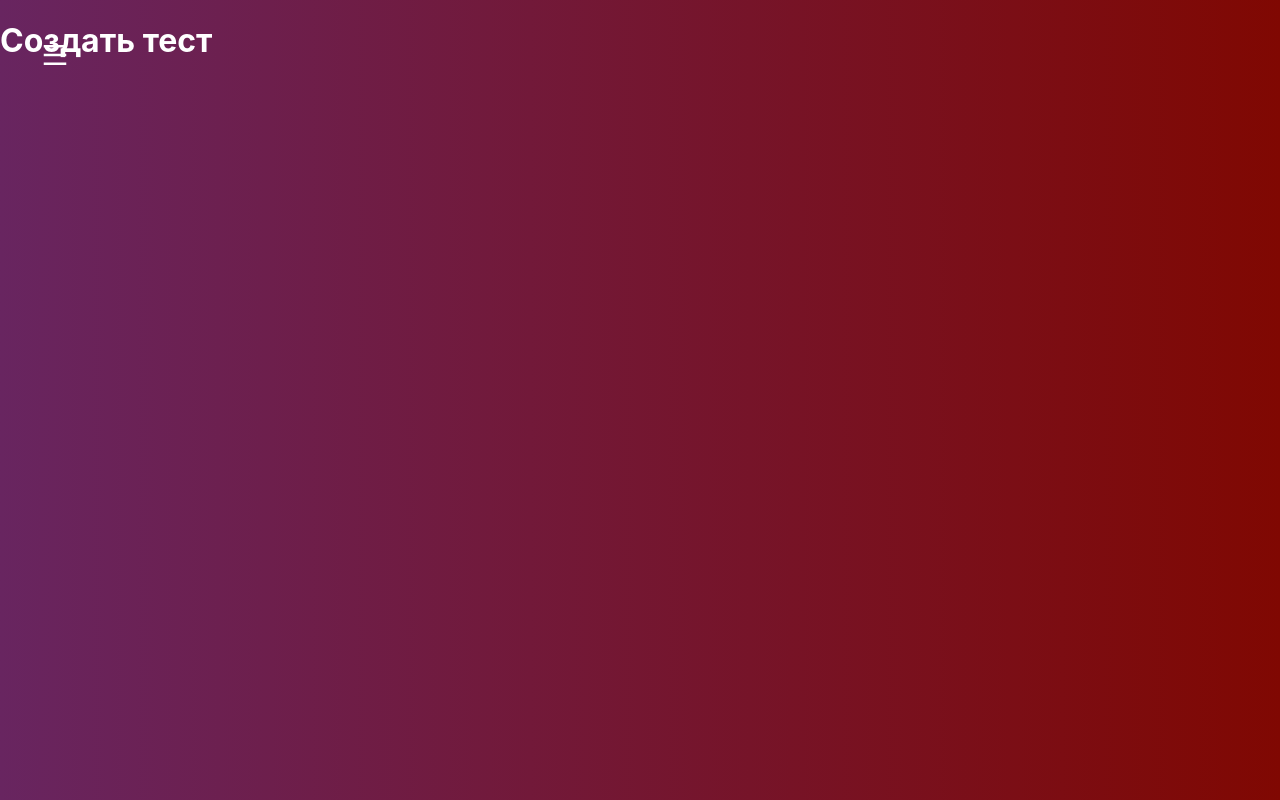
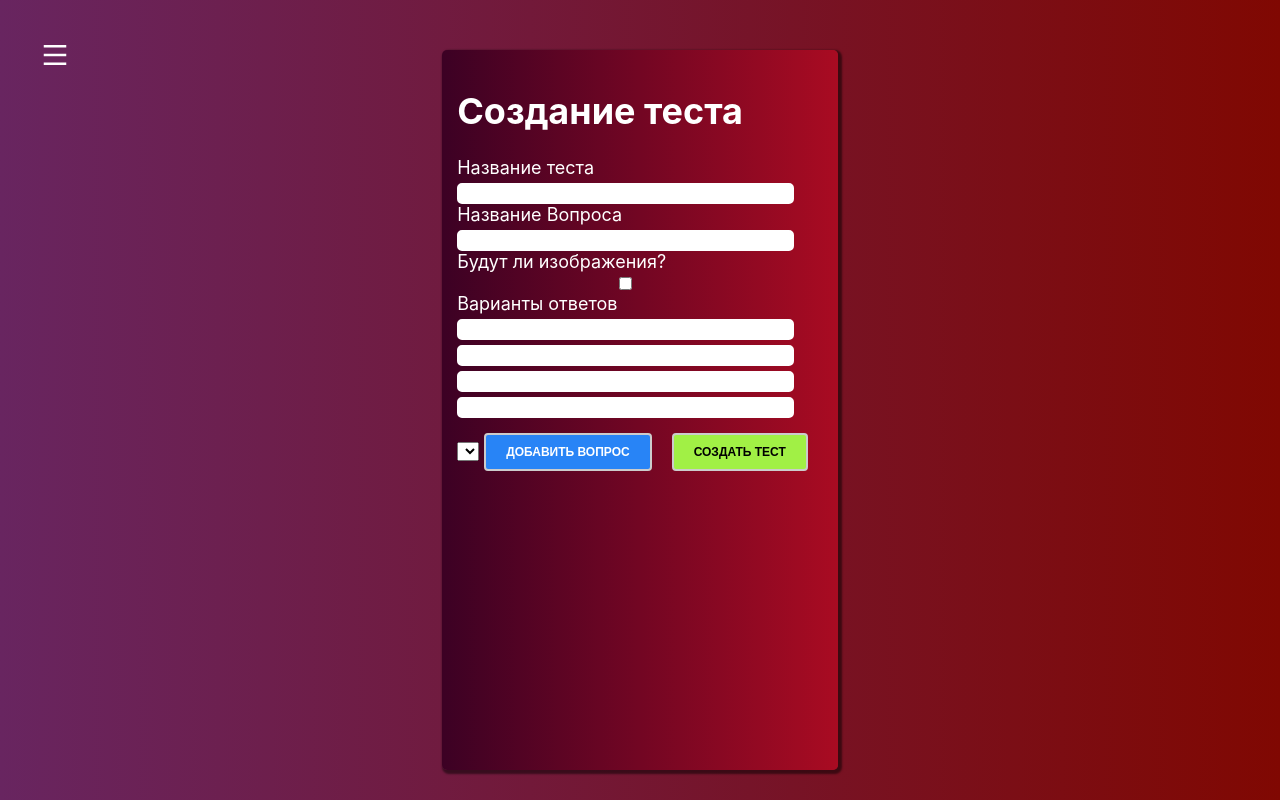
Before and after one commit to Danchik12/Quiz-creator, a React app: page /create-quiz in a window 1280 px wide. Built offline with nearby package versions, Linux system fonts and the light colour scheme.

Commit message:
add QuizCreator

```diff
--- a/src/components/Quiz-creator/QuizCreator.css
+++ b/src/components/Quiz-creator/QuizCreator.css
@@ -1,3 +1,30 @@
 .QuizCreator{
+	display: flex;
+	justify-content: center;
+	padding-top: 50px;
+	flex-grow: 1;
+	width: 100%;
 
 }
+.CreateForm{
+	box-shadow: 2px 2px 2px 2px rgba(0,0,0,.5);
+	padding: 15px;
+	border-radius: 5px;
+	background: linear-gradient(to left, #a90b22, #3c0124);
+	font-size: 18px;
+	margin-bottom: 30px;
+}
+
+input{
+	display: block;
+	width: 90%;
+	margin-top: 5px;
+	border: 2px solid #fff;
+	border-radius: 5px;
+}
+
+
+ Button{
+	margin-top: 15px;
+	margin-left: 5px;
+}
--- a/src/components/Quiz-creator/QuizCreator.js
+++ b/src/components/Quiz-creator/QuizCreator.js
@@ -1,12 +1,106 @@
 import './QuizCreator.css'
 import React,{Component} from 'react'
+import Button from './../UI/Button/Button';
+
+export default class QuizCreator extends Component{
+	state ={
+		image:false,
+		quiz:[]
+
+	}
+	changeImage =() =>{
+	var check = document.getElementById('image');
+	if (check.getAttribute('value') == 'false') {
+
+		check.setAttribute('value', 'true');
+		this.setState({
+			image:!this.state.image
+		})
+	} else {
+
+		check.setAttribute('value', 'false');
+		this.setState({
+			image:false
+		})
+	}
+	return false;
+}
+	submitHandler=event =>{
+		event.preventDefault()
+
+	}
+	addQuestion =()=>{
+
+	}
+	CreateQuiz = () =>{
+
+	}
+
+	render(){
+		return(
+<div className='QuizCreator'>
+<div className='CreateForm'>
+<h1>Создание теста</h1>
+<form  onSubmit={this.submitHandler}>
 
 
-export default class QuizCreator extends Component{
-	render(){
-		return(
-<div>
-<h1>Создать тест</h1>
+<label for='QuizName'>Название теста</label>
+<input id='QuizName' type="text" />
+<label for='question'>Название Вопроса</label>
+<input id='question'type="text" />
+<label for='image'>Будут ли изображения?</label>
+<input id='image' type="checkbox" name='image' value='false' onClick={this.changeImage}/>
+{this.state.image ?
+	<>
+	<label for='imageLink'>Ссылка на изображение</label>
+	<input id='imageLink' type="text" required/>
+	</> :
+	<span></span>
+
+
+}
+
+
+<label for='1'>Варианты ответов</label>
+<input id='1' type="text" />
+<input id='2' type="text"/>
+<input id='3' type="text" />
+<input id='4' type="text" />
+
+
+
+
+
+
+
+<select >
+
+</select>
+
+<Button
+type='primary'
+onClick={this.addQuestion}
+
+
+>Добавить вопрос</Button>
+
+<Button
+type='sucess'
+onClick={this.CreateQuiz}
+
+
+>Создать тест</Button>
+
+
+
+
+
+
+</form>
+
+
+</div>
+
 
 </div>
 
--- a/src/components/Quiz/ActiveQuiz/ActiveQuiz.css
+++ b/src/components/Quiz/ActiveQuiz/ActiveQuiz.css
@@ -15,3 +15,13 @@
 	justify-content: space-between;
 
 }
+
+
+
+img{
+
+	float: center;
+	height: 300px;
+	width: 300px;
+
+}
--- a/src/components/Quiz/ActiveQuiz/ActiveQuiz.js
+++ b/src/components/Quiz/ActiveQuiz/ActiveQuiz.js
@@ -5,12 +5,18 @@ import AnswersList from './../AnswersList/AnswersList'
 const ActiveQuiz = props => {
 	return (
 <div className="ActiveQuiz	">
-<p className='Question' ><span>
+<p className='Question' >
+<span>
 <strong> {props.AnswerNumber}. </strong>&nbsp;
 {props.question}
 </span>
 <small >{props.AnswerNumber} из {props.quizLength} </small>
 </p>
+
+{ props.image ?
+<img src={props.imageLink} alt="Изображение"/>:
+<span></span>
+}
 
 <AnswersList
 state={props.state}
--- a/src/components/Quiz/Quiz.js
+++ b/src/components/Quiz/Quiz.js
@@ -8,6 +8,7 @@ state ={
   isFinished:false,
   activeQuestion:0,
   answerState:null,
+  image:false,
 
   quizName:"Угадай песню по строчке ?",
 
@@ -17,6 +18,7 @@ state ={
   question:'Будь как дома, путник',
   rightAnswerId:3,
   id:1,
+  imageLink:'',
   answers:[
 {text:"Би-2 - Полковнику не кто не пишет",id:1},
 {text:"Nagart - Трактирщик",id:2},
@@ -28,6 +30,7 @@ state ={
   question:'Темноты боятся скелеты в шкафу',
   rightAnswerId:4,
   id:2,
+  imageLink:'',
   answers:[
 {text:"Ария - Химера",id:1},
 {text:"Крематорий - Скелеты в шкафу",id:2},
@@ -39,6 +42,7 @@ state ={
   question:'По тёмным улицам летит ночной дозор',
   rightAnswerId:1,
   id:3,
+  imageLink:'',
   answers:[
 {text:"Uma2rman - Ночной дозор ",id:1},
 {text:"Ночь Самайна - Дозор",id:2},
@@ -50,6 +54,7 @@ state ={
   question:'Мы залетим на карнавал',
   rightAnswerId:1,
   id:4,
+  imageLink:'',
   answers:[
 {text:"Galibri & Mavik - Карнавал ",id:1},
 {text:"Nagart - Карнавал",id:2},
@@ -61,6 +66,7 @@ state ={
   question:'А мы, любим Рок-н-Ролл, кедами примочку в пол.',
   rightAnswerId:2,
   id:5,
+  imageLink:'',
   answers:[
 {text:"Би-2 — Мой рок-н-ролл",id:1},
 {text:"Trubetskoy - Рок-н-ролл",id:2},
@@ -72,6 +78,7 @@ state ={
   question:'Горгород, Горгород — дом, но капкан.',
   rightAnswerId:3,
   id:6,
+  imageLink:'',
   answers:[
 {text:"Oxxxymiron — Горсвет",id:1},
 {text:"Oxxxymiron - Где нас нет",id:2},
@@ -156,6 +163,8 @@ question={this.state.quiz[this.state.activeQuestion].question}
 onAnswerClick={this.onAnswerClick}
 quizLength={this.state.quiz.length}
 AnswerNumber={this.state.activeQuestion+1}
+image={this.state.image}
+imageLink={this.state.quiz.imageLink}
 state={this.state.answerState}
 />
 }
```
